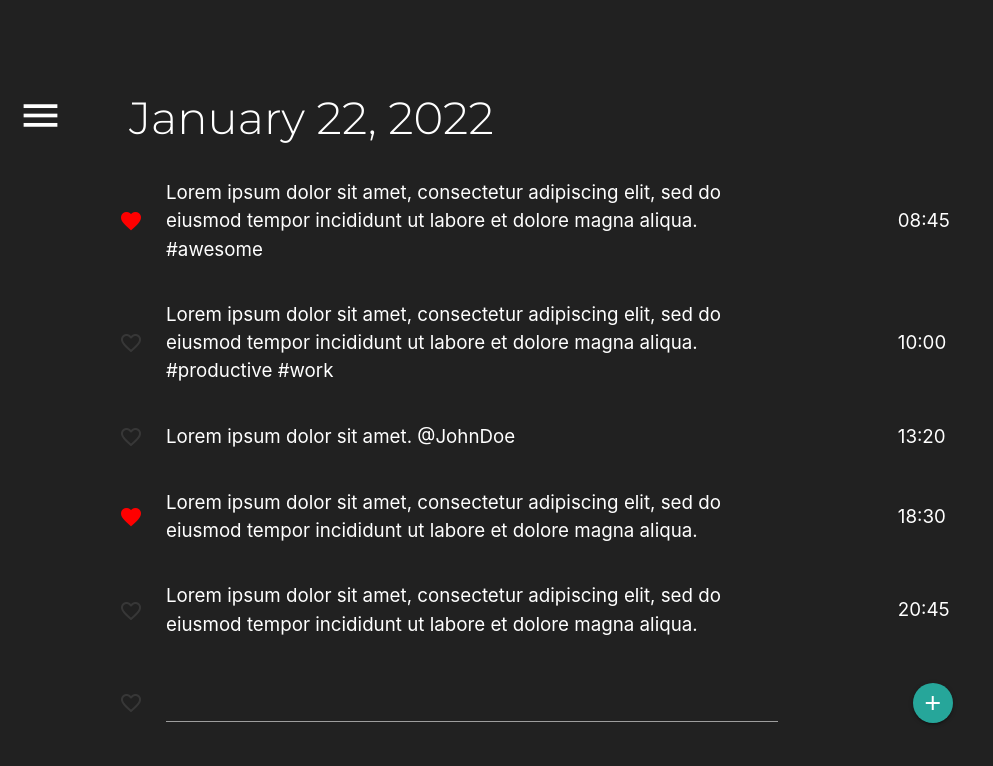
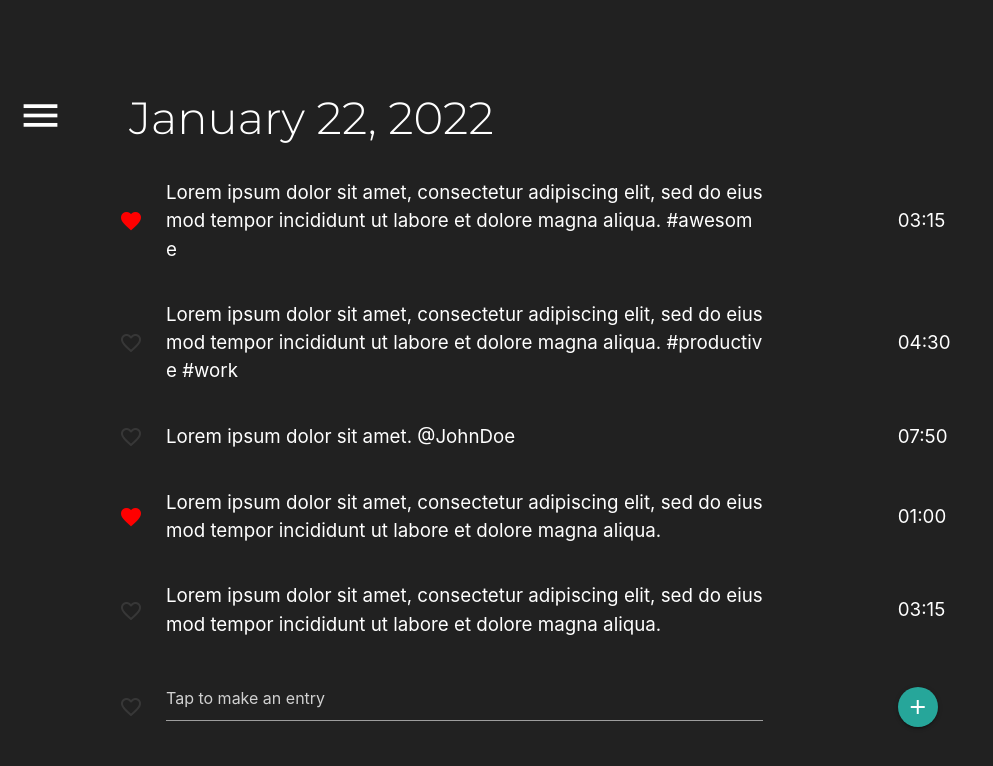
Before and after one commit to sciencaholic/journal-app, a Vue app in the folder journal-frontend/: page /journal in a window 1280 px wide. Shown: the top 766 px of the page, without its empty margins (0-993 px from the left). Built offline with nearby package versions, Linux system fonts and the light colour scheme.

Commit message:
moment, fixed date & new entry

```diff
--- a/journal-frontend/package.json
+++ b/journal-frontend/package.json
@@ -11,6 +11,7 @@
     "core-js": "^3.6.5",
     "material-design-icons": "^3.0.1",
     "materialize-css": "^1.0.0",
+    "moment": "^2.29.1",
     "vue": "^3.0.0",
     "vue-router": "^4.0.12"
   },
--- a/journal-frontend/src/assets/base.css
+++ b/journal-frontend/src/assets/base.css
@@ -8,6 +8,8 @@ html, body, #app {
 	max-width: inherit !important;
 	width: inherit !important;
 	height: inherit;
+  overflow-x: hidden;
+  overflow-y: auto;
 }
 
 @media only screen and (min-width: 601px) {
@@ -87,6 +89,8 @@ html, body, #app {
 	/* width: 60%; */
 	flex:2;
 	color: white;
+	word-break: break-all;
+	white-space: normal;
 }
 .entry-c3 {
 	width: 5rem;
--- a/journal-frontend/src/components/HighlightBtn.vue
+++ b/journal-frontend/src/components/HighlightBtn.vue
@@ -1,11 +1,13 @@
 <template>
 	<button v-if="isHighlighted"
+		:disabled="isDisabled ? isDisabled : false"
 		class="transparent z-depth-0 waves-effect waves-black btn-floating p-1"
 		@click="this.$emit('toggle-highlight', entryId)"
 	>
 		<i class="material-icons hl-red">favorite</i>
 	</button>
 	<button v-else
+		:disabled="isDisabled ? isDisabled : false"
 		class="transparent z-depth-0 waves-effect waves-black btn-floating p-1"
 		@click="this.$emit('toggle-highlight', entryId)"
 	>
@@ -31,6 +33,7 @@
 export default {
 	name: 'HighlightBtn',
 	props: {
+		isDisabled: Boolean,
 		isHighlighted: Boolean,
 		entryId: Number
 	},
@@ -51,4 +54,7 @@ export default {
 .material-icons.uhl {
 	opacity: 10%;
 }
+a[disabled="disabled"] {
+  pointer-events: none;
+}
 </style>
--- a/journal-frontend/src/components/Journal.vue
+++ b/journal-frontend/src/components/Journal.vue
@@ -2,11 +2,12 @@
 	<div class="journal ml-2">
 		<h3 class="head-date">{{date}}</h3>
 			<Entry @toggle-highlight="toggleHighlight" :entries="entries"></Entry>
-			<new-entry />
+			<new-entry @add-task="addTask" />
 	</div>
 </template>
 
 <script>
+import moment from 'moment'
 import Entry from './Entry.vue'
 import NewEntry from './NewEntry.vue'
 
@@ -23,43 +24,55 @@ export default {
 				{
 					id: 1,
 					highlight: true,
-					time: "08:45",
+					date: moment().format("2022-01-22T08:45:51+05:30"),
 					text: `Lorem ipsum dolor sit amet, consectetur adipiscing elit, sed do
 						eiusmod tempor incididunt ut labore et dolore magna aliqua. #awesome`
 				},
 				{
 					id: 2,
 					highlight: false,
-					time: "10:00",
+					date: moment().format("2022-01-22T10:00:51+05:30"),
 					text: `Lorem ipsum dolor sit amet, consectetur adipiscing elit, sed do
 						eiusmod tempor incididunt ut labore et dolore magna aliqua. #productive #work`
 				},
 				{
 					id: 3,
 					highlight: false,
-					time: "13:20",
+					date: moment().format("2022-01-22T13:20:51+05:30"),
 					text: `Lorem ipsum dolor sit amet. @JohnDoe`
 				},
 				{
 					id: 4,
 					highlight: true,
-					time: "18:30",
+					date: moment().format("2022-01-22T18:30:51+05:30"),
 					text: `Lorem ipsum dolor sit amet, consectetur adipiscing elit, sed do
 						eiusmod tempor incididunt ut labore et dolore magna aliqua.`
 				},
 				{
 					id: 5,
 					highlight: false,
-					time: "20:45",
+					date: moment().format("2022-01-22T20:45:51+05:30"),
 					text: `Lorem ipsum dolor sit amet, consectetur adipiscing elit, sed do
 						eiusmod tempor incididunt ut labore et dolore magna aliqua.`
 				},
 			]
 		}
 	},
+	created() {
+		this.getTimeForDisplay(); // TODO: optimize
+	},
 	methods: {
 		toggleHighlight(id) {
 			this.entries = this.entries.map(e => e.id === id ? {...e, highlight:!e.highlight} : e);
+		},
+    addTask(entry) {
+      this.entries = [...this.entries, entry];
+			this.getTimeForDisplay(); // TODO: optimize
+    },
+		getTimeForDisplay() {
+			for (let i = 0; i < this.entries.length; i++) {
+				this.entries[i].time = moment(this.entries[i].date).format("hh:mm");
+			}
 		}
 	}
 }
--- a/journal-frontend/src/components/NewEntry.vue
+++ b/journal-frontend/src/components/NewEntry.vue
@@ -1,32 +1,81 @@
 <template>
- <div>
-	<div class="entry">
-		<highlight-btn />
-		<p class="entry-c2 ml-1 mr-8"><input type="text"></p> <!---->
-		<div class="entry-c3 ml-1 mr1">
-			<button class="entry-add-btn waves-effect waves-black btn-floating">
+	<form class="entry" autocomplete="off" @submit="onSubmit">
+		<highlight-btn
+			:isHighlighted="newEntry.highlight"
+			@toggle-highlight="toggleHighlight"
+		/>
+		<p class="entry-c2 ml-1 mr-8">
+			<!-- <div class="input-field entry-c2 ml-1 mr-8"> -->
+				<textarea
+					type="text"
+					name="text"
+					class="materialize-textarea"
+					v-model="newEntry.text"
+					placeholder="Tap to make an entry"
+					maxlength="120"
+					wrap="soft"
+				></textarea>
+			<!-- </div> -->
+		</p>
+		<div class="entry-c3 ml-1 mr-1">
+			<button type="submit" class="entry-add-btn waves-effect waves-black btn-floating">
 				<i class="material-icons">add</i>
 			</button>
 		</div>
 
-		<!-- <p class="entry-c3 ml-1 mr-1">20:36</p> -->
-	</div>
- </div>
+	</form>
 </template>
 
 <script>
+import moment from 'moment'
 import HighlightBtn from './HighlightBtn.vue'
+
 export default {
   components: { HighlightBtn },
 	name: 'NewEntry',
 	props: {},
 	data() {
-		return {}
+		return {
+			newEntry: {
+				highlight: false,
+				date: '',
+				text: ''
+			}
+		}
 	},
-	methods: {}
+	methods: {
+		toggleHighlight() {
+			this.newEntry.highlight = !this.newEntry.highlight;
+		},
+		onSubmit(e) {
+			e.preventDefault();
+			if (!this.newEntry.text) {
+				// alert('Please write something'); // TODO: make it a toast ?
+				return;
+			}
+
+			this.newEntry.id = Math.floor(Math.random()*100000); // TODO: be
+			this.newEntry.date = moment().format();
+			console.log("newEntry: ", this.newEntry);
+			this.$emit('add-task', this.newEntry);
+			// resetting the form
+			this.newEntry = {
+				highlight: false,
+				date: '',
+				text: ''
+			}
+		}
+	}
 }
 </script>
 
 <style scoped>
 /* .entry-add-btn {} */
+.materialize-textarea {
+	color: white;
+}
+/* textarea {
+	white-space: pre;
+  overflow-wrap: normal;
+} */
 </style>
```
